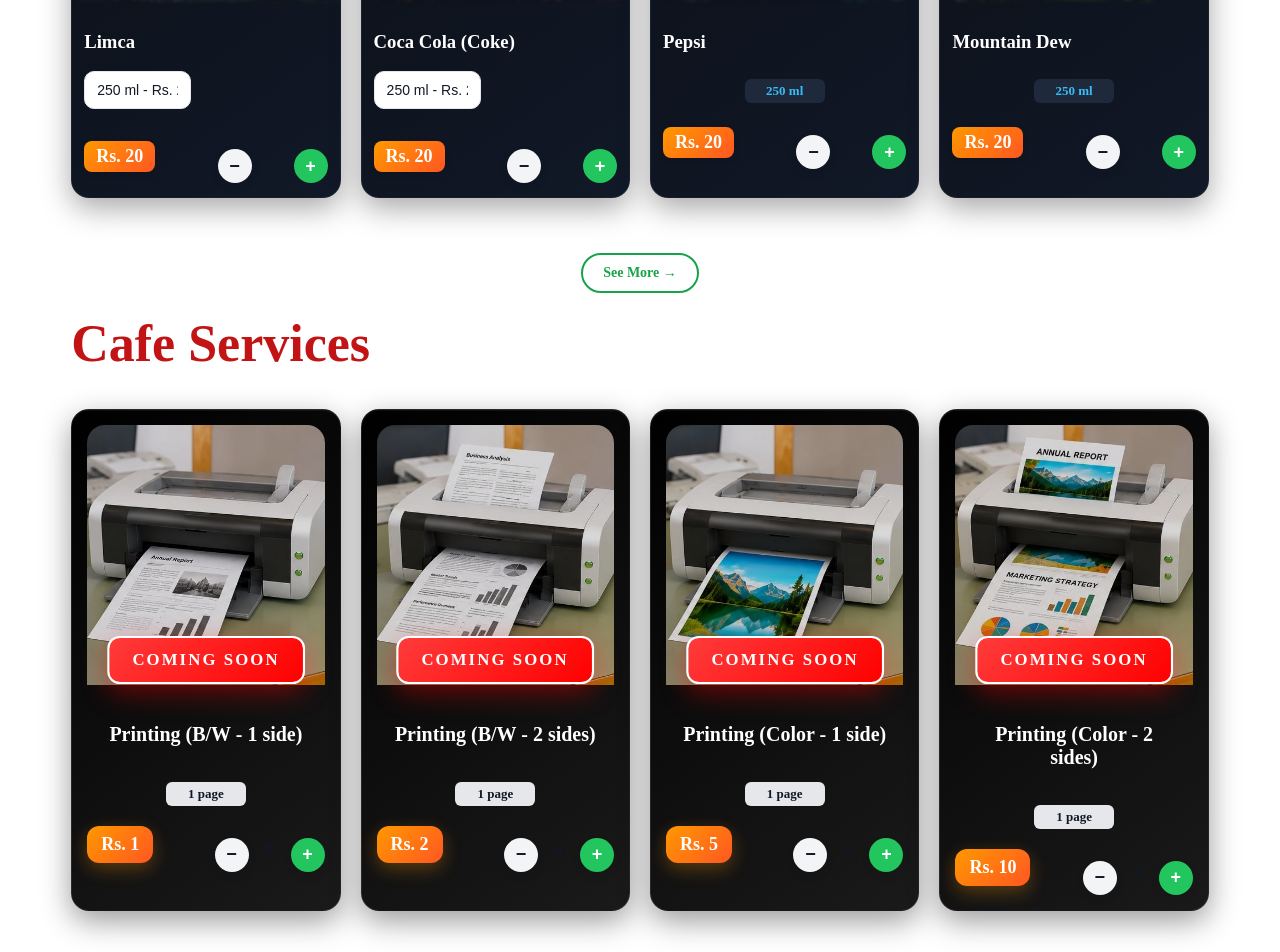
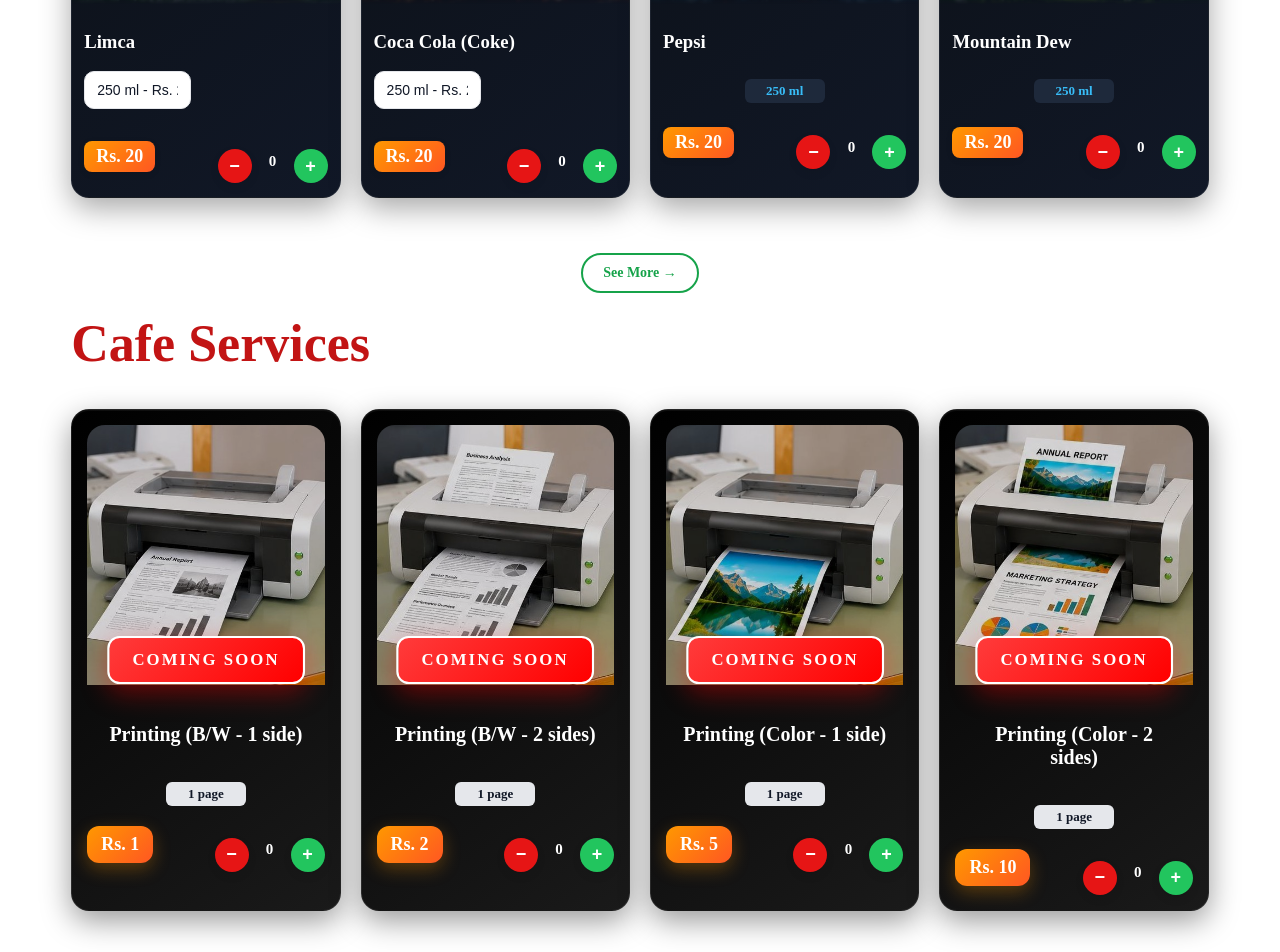
Before and after one commit to RSBusinessTech/rssupermart-ui, an Angular app: page /home in a window 1280 px wide. Shown: the part 1700-2652 px from the top of the page. Built offline with nearby package versions, Linux system fonts and the light colour scheme.

Commit message:
fixing colors

```diff
--- a/src/app/features/grocery/component/grocery/grocery.component.css
+++ b/src/app/features/grocery/component/grocery/grocery.component.css
@@ -145,7 +145,8 @@
 }
 
 .qty-box button:first-child {
-  background: #f3f4f6;
+   background: rgb(230, 21, 21);
+   color:white;
 }
 
 .qty-box button:last-child {
--- a/src/app/features/home/home.component.css
+++ b/src/app/features/home/home.component.css
@@ -436,8 +436,8 @@
 
 /* MINUS BUTTON */
 .qty-box button:first-child {
-  background: #f3f4f6;
-  color: #111827;
+   background: rgb(230, 21, 21);
+   color:white;
 }
 
 /* PLUS BUTTON */
@@ -869,10 +869,10 @@
   box-shadow: 0 4px 10px rgba(0,0,0,0.08);
 }
 
-.qty-box button:first-child {
+/* .qty-box button:first-child {
   background: #f3f4f6;
   color: #111827;
-}
+} */
 
 .qty-box button:last-child {
   background: #22c55e;
@@ -892,7 +892,7 @@
   text-align: center;
   font-size: 15px;
   font-weight: 600;
-  color: #111827;
+  color: black;
 }
 
 /* Pagination */
@@ -1060,6 +1060,13 @@
   color:white;
 }
 
+.drinks-theme .qty-box span {
+  min-width: 22px;
+  text-align: center;
+  font-size: 15px;
+  font-weight: 600;
+  color: white;
+}
 .drinks-theme .product-card img{
   width:100%;
   height:320px;
@@ -1205,6 +1212,15 @@
   transition: 0.35s ease;
 }
 
+.cafe-theme .qty-box span {
+  min-width: 22px;
+  text-align: center;
+
+  font-size: 15px;
+  font-weight: 600;
+  color: white;
+}
+
 /* Hover effect */
 .cafe-theme .product-card:hover {
   transform: translateY(-10px) scale(1.02);
@@ -1259,6 +1275,8 @@
   /* background: linear-gradient(135deg, #ff9800, #ff5722); */
   color: white;
 }
+
+
 
 /* Coming Soon Overlay */
 .cafe-theme .coming-soon {
```
